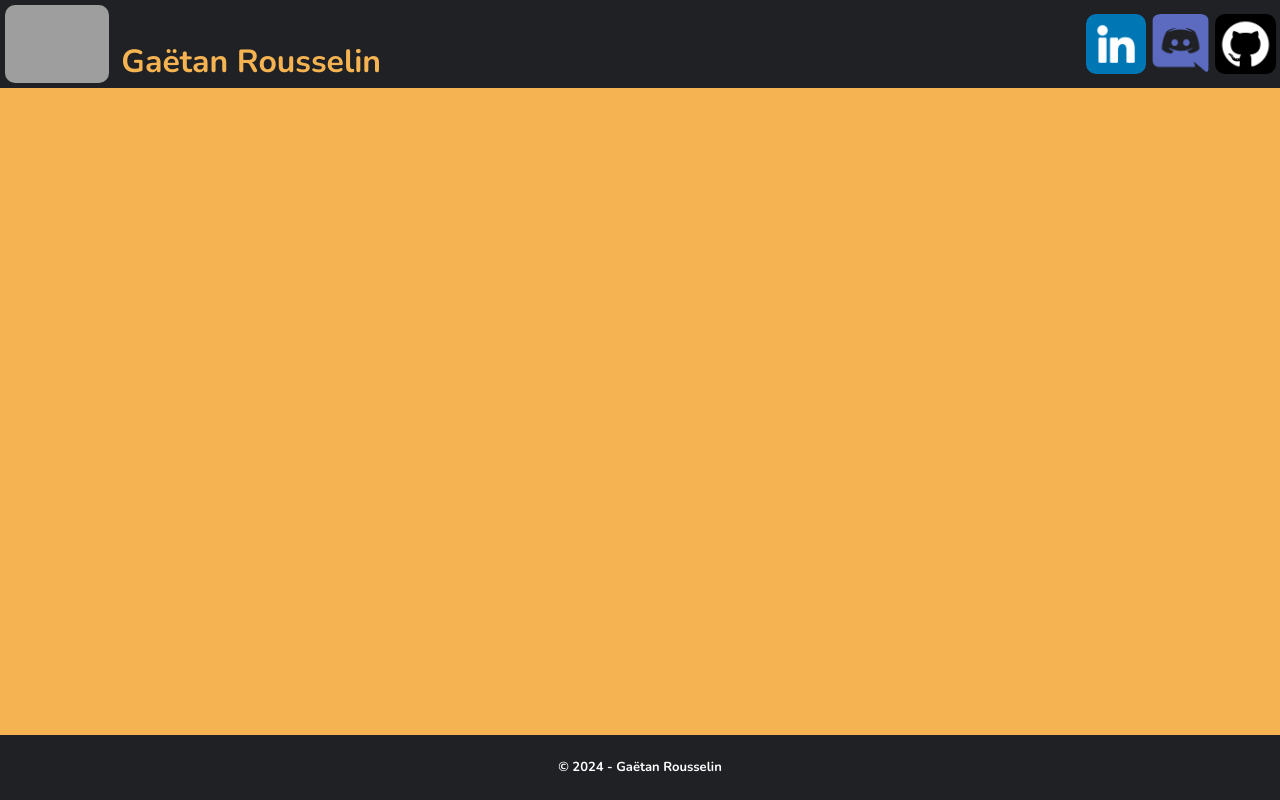
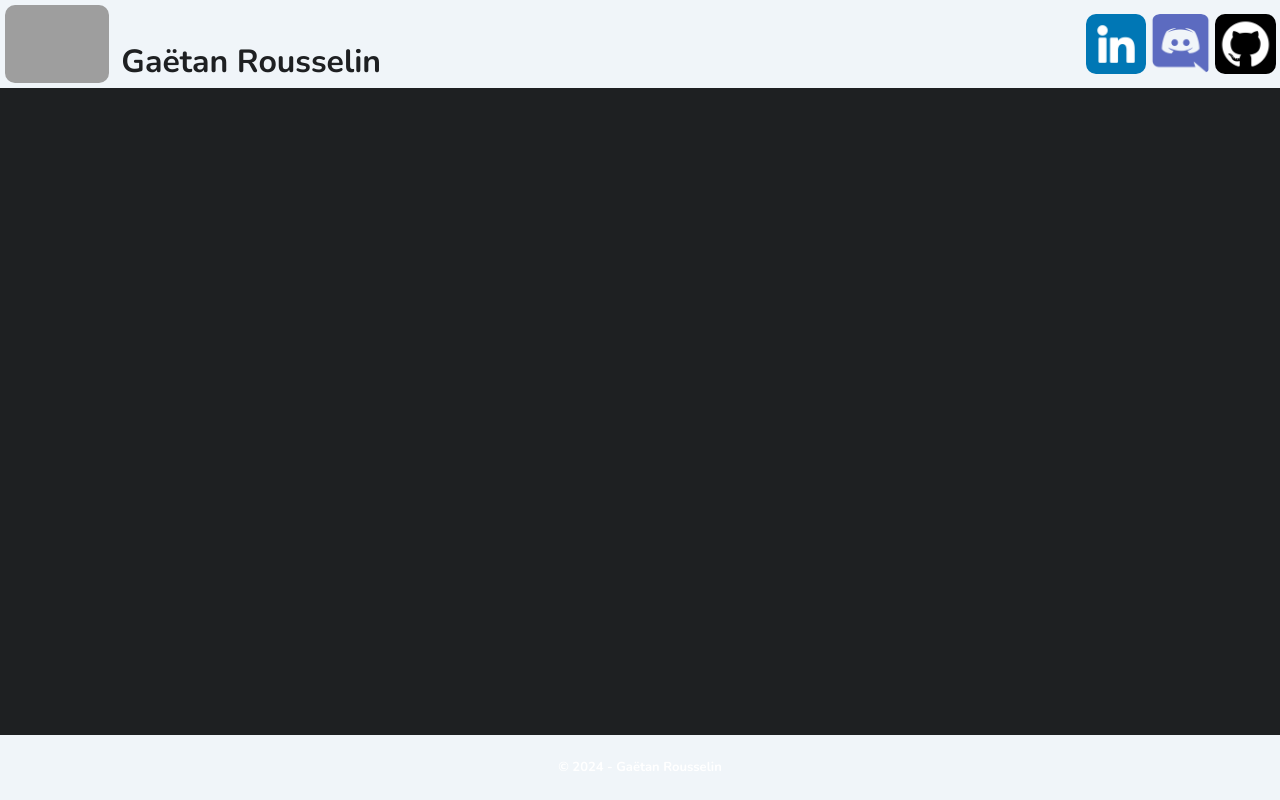
Before and after one commit to Olegueyan/Portfolio, a React (Vite) app: page / in a window 1280 px wide. Built offline with nearby package versions, Linux system fonts and the light colour scheme; grey boxes are pictures that could not be loaded.

Commit message:
Theme change

```diff
--- a/src/style/_vars.scss
+++ b/src/style/_vars.scss
@@ -1,6 +1,6 @@
 // UI Colors
 
-$primary_color: #F6B352;
-$secondary_color: #F68657;
-$tertiary_color: #383A3F;
-$quaternary_color: #1F2124;
+$primary_color: #1e2022;
+$secondary_color: #52616a;
+$tertiary_color: #c9d6de;
+$quaternary_color: #f0f5f9;
```
